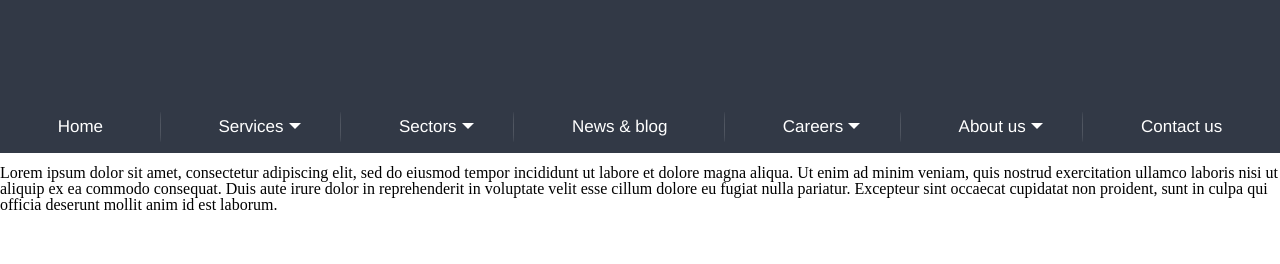
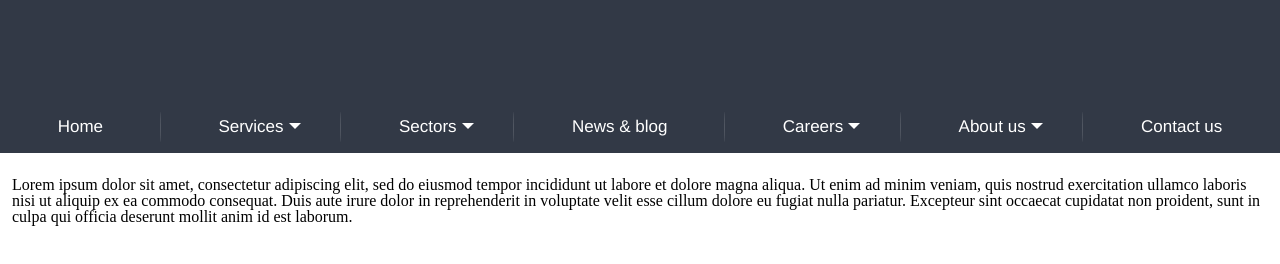
Before and after one commit to Richardinho/web-experiments, a plain HTML site: page menu-bar/index.html in a window 1280 px wide. Drawn offline with Linux system fonts and the light colour scheme.

Commit message:
some padding

```diff
--- a/menu-bar/index.html
+++ b/menu-bar/index.html
@@ -18,8 +18,11 @@
 
         p {
             margin: 12px 0;
+
         }
-
+        .container {
+            padding : 12px;
+        }
     </style>
 
 </head>
@@ -86,9 +89,11 @@
             <a href="generic-page.html">Contact us</a>
         </li>
     </ul>
-    <p tabindex="0">
-        Lorem ipsum dolor sit amet, consectetur adipiscing elit, sed do eiusmod tempor incididunt ut labore et dolore magna aliqua. Ut enim ad minim veniam, quis nostrud exercitation ullamco laboris nisi ut aliquip ex ea commodo consequat. Duis aute irure dolor in reprehenderit in voluptate velit esse cillum dolore eu fugiat nulla pariatur. Excepteur sint occaecat cupidatat non proident, sunt in culpa qui officia deserunt mollit anim id est laborum.
-    </p>
+    <div class="container">
+        <p tabindex="0">
+            Lorem ipsum dolor sit amet, consectetur adipiscing elit, sed do eiusmod tempor incididunt ut labore et dolore magna aliqua. Ut enim ad minim veniam, quis nostrud exercitation ullamco laboris nisi ut aliquip ex ea commodo consequat. Duis aute irure dolor in reprehenderit in voluptate velit esse cillum dolore eu fugiat nulla pariatur. Excepteur sint occaecat cupidatat non proident, sunt in culpa qui officia deserunt mollit anim id est laborum.
+        </p>
+    </div>
     <script src="main.js"></script>
 </body>
 </html>
```
